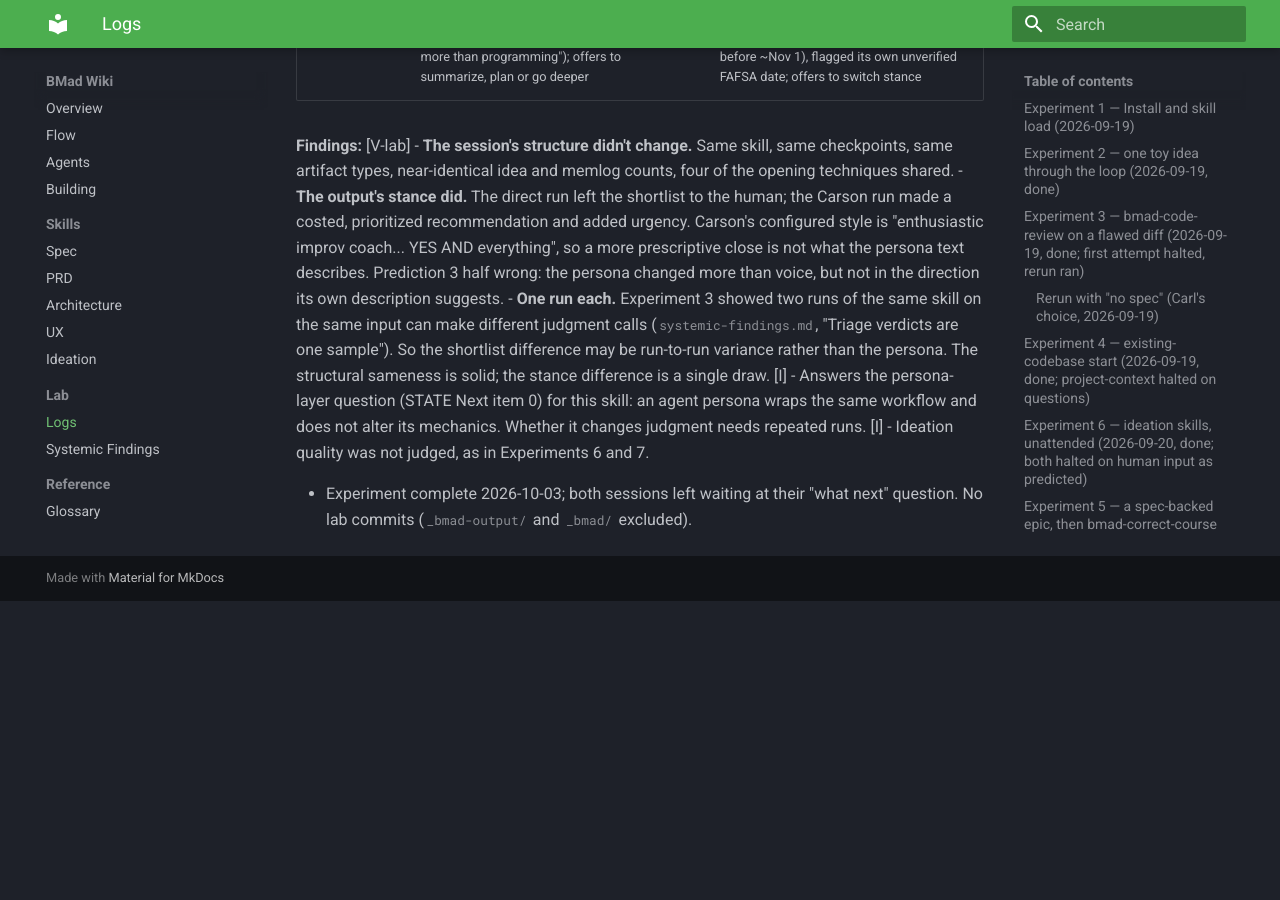
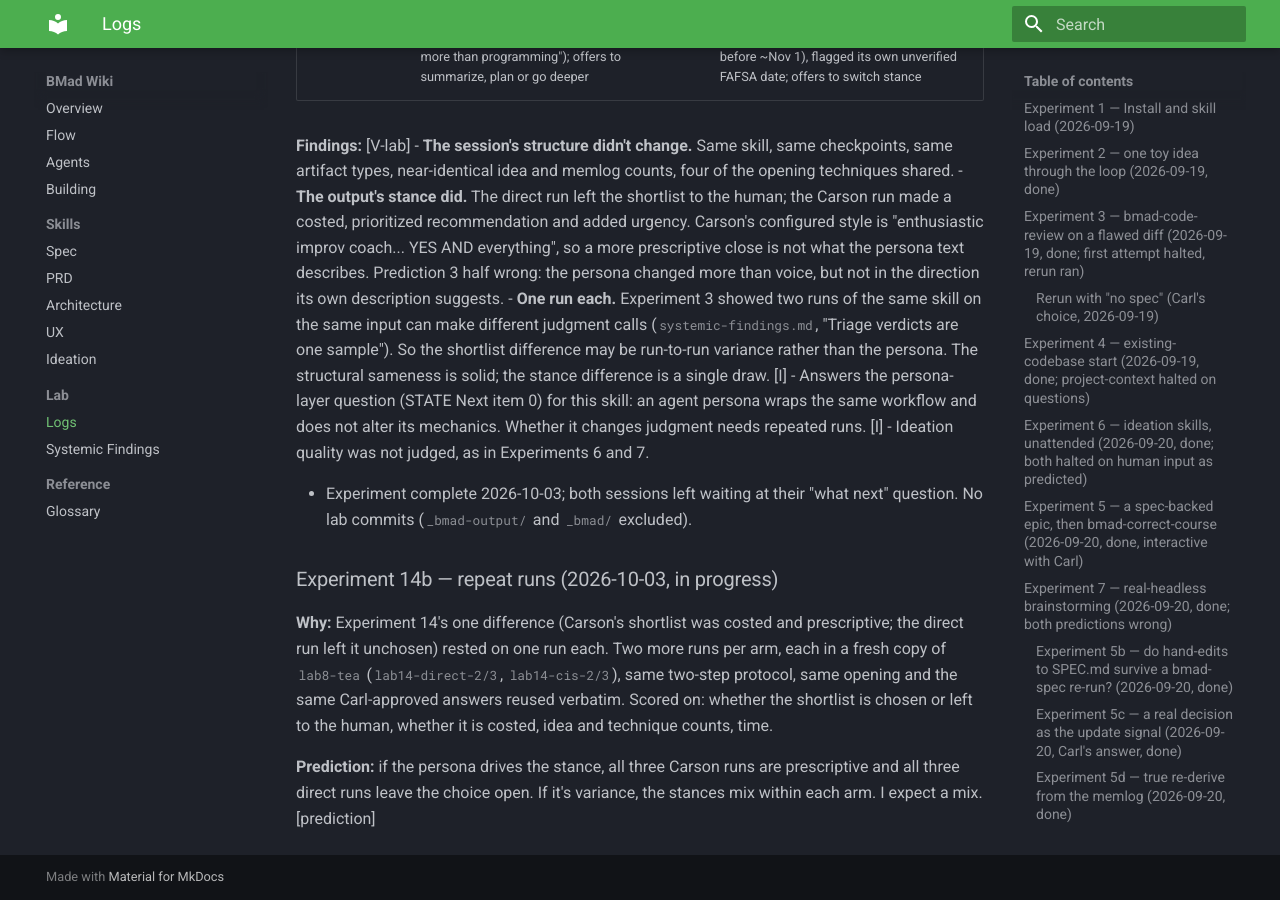
Before and after one commit to ctupper/woods-walks, an MkDocs documentation site: the page built from docs/bmad/lab-log.md, in a window 1280 px wide and 900 px high, scrolled down 50776 px. Built offline with MkDocs 1.6.1 and Material for MkDocs 9.7.7, drawn with Linux system fonts in a browser that asks for light colours; before the commit the page ends 51377 px from its top, so only the background shows below that.

Commit message:
docs: auto-sync BMad wiki (lab-log.md)

```diff
--- a/docs/bmad/lab-log.md
+++ b/docs/bmad/lab-log.md
@@ -840,3 +840,9 @@
 - Ideation quality was not judged, as in Experiments 6 and 7.
 
 - Experiment complete 2026-10-03; both sessions left waiting at their "what next" question. No lab commits (`_bmad-output/` and `_bmad/` excluded).
+
+### Experiment 14b — repeat runs (2026-10-03, in progress)
+
+**Why:** Experiment 14's one difference (Carson's shortlist was costed and prescriptive; the direct run left it unchosen) rested on one run each. Two more runs per arm, each in a fresh copy of `lab8-tea` (`lab14-direct-2/3`, `lab14-cis-2/3`), same two-step protocol, same opening and the same Carl-approved answers reused verbatim. Scored on: whether the shortlist is chosen or left to the human, whether it is costed, idea and technique counts, time.
+
+**Prediction:** if the persona drives the stance, all three Carson runs are prescriptive and all three direct runs leave the choice open. If it's variance, the stances mix within each arm. I expect a mix. [prediction]
```
